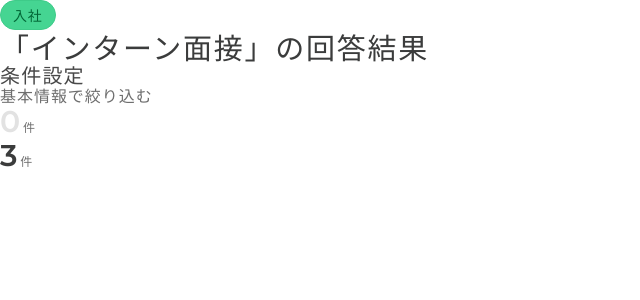
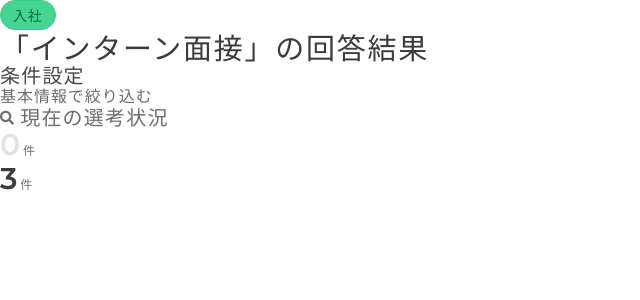
Before and after one commit to yukisugiya/cxc-front, a Vue app: page / in a window 1280 px wide. Shown: the top 300 px of the page, without its empty margins (0-640 px from the left). Built offline with nearby package versions, Linux system fonts and the light colour scheme.

Commit message:
IconHeading create

```diff
--- a/public/index.html
+++ b/public/index.html
@@ -7,6 +7,7 @@
     <link rel="preconnect" href="https://fonts.googleapis.com">
     <!-- Google Font -->
     <link rel="preconnect" href="https://fonts.gstatic.com" crossorigin>
+    <link rel ="stylesheet" href="https://cdnjs.cloudflare.com/ajax/libs/font-awesome/5.15.4/css/all.min.css">
     <link href="https://fonts.googleapis.com/css2?family=Montserrat:wght@100;200;300;400;500;600;700;800;900&family=Noto+Sans+JP:wght@100;300;400;500;700;900&display=swap" rel="stylesheet">
     <title><%= htmlWebpackPlugin.options.title %></title>
   </head>
--- a/src/App.vue
+++ b/src/App.vue
@@ -3,6 +3,7 @@
 <Heading1 headingText="「インターン面接」の回答結果"/>
 <Heading2 headingText="条件設定" />
 <Heading3 headingText="基本情報で絞り込む" />
+<IconHeading icon="search" headingText="現在の選考状況" />
 <BigNumber num="0" />
 <BigNumber num="3" />
 </template>
@@ -12,5 +13,6 @@ import TextLabel from './components/atoms/TextLabel.vue';
 import Heading1 from './components/atoms/Heading1.vue';
 import Heading2 from './components/atoms/Heading2.vue';
 import Heading3 from './components/atoms/Heading3.vue';
+import IconHeading from './components/atoms/IconHeading.vue';
 import BigNumber from './components/atoms/BigNumber.vue';
 </script>
--- /dev/null
+++ b/src/components/atoms/IconHeading.vue
@@ -0,0 +1,37 @@
+<template>
+  <h2><i :class="classObject"></i>{{ headingText }}</h2>
+</template>
+
+<script lang="ts" setup>
+import { defineProps, computed } from "vue";
+
+const props = defineProps({
+  headingText: { //表示するテキスト
+    type: String,
+    required: true,
+  },
+  icon: { //アイコンの種類
+    type: String,
+    default: 'search'
+  }
+});
+const classObject = computed(() => ({
+  'fas fa-search': props.icon == 'search'
+}))
+</script>
+
+<style scoped lang="scss">
+h2 {
+  font-size: 2rem;
+  color: #6e6e6e;
+  letter-spacing: 1.2px;
+  font-weight: 500;
+
+  i {
+    position: relative;
+    bottom: 1.5px;
+    font-size: 1.4rem;
+    margin-right: 0.5rem;
+  }
+}
+</style>
```
